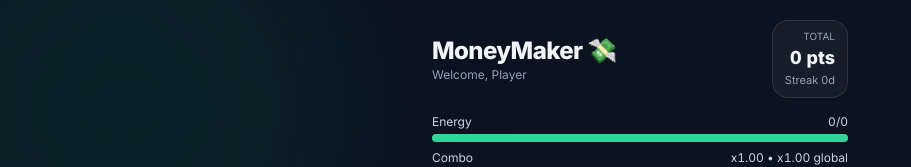
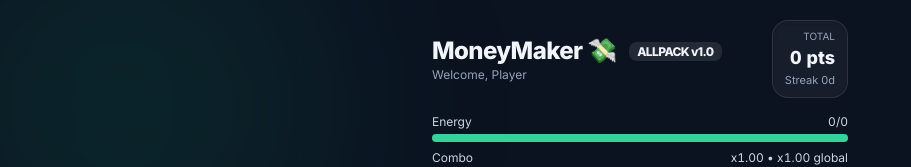
Before and after one commit to DozerBrain/TelegramMoneyMaker, a React (Vite) app: page / in a window 1280 px wide. Shown: the top 167 px of the page, without its empty margins (0-911 px from the left). Built offline with nearby package versions, Linux system fonts and the light colour scheme.

Commit message:
Update App.tsx

```diff
--- a/src/App.tsx
+++ b/src/App.tsx
@@ -1,4 +1,7 @@
 import React, { useEffect, useMemo, useRef, useState } from "react";
+
+/* ========= Version tag (visible in header) ========= */
+const MM_VERSION = "ALLPACK v1.0";
 
 /* ---------------- Types ---------------- */
 type ShopItem = { id: string; name: string; kind: "upgrade"|"consumable"; cost: number; apply: () => void };
@@ -44,17 +47,17 @@ export default function App() {
   const [showMore, setShowMore] = useState(false);
 
   // prestige
-  const [shards, setShards] = useState(() => lsn("shards", 0));                  // permanent
+  const [shards, setShards] = useState(() => lsn("shards", 0));
   const [prestigeCount, setPrestigeCount] = useState(() => lsn("prestigeCount",0));
-  const globalMultiplier = useMemo(()=> 1 + shards*0.1, [shards]);               // +10% each shard
+  const globalMultiplier = useMemo(()=> 1 + shards*0.1, [shards]); // +10% each shard
 
   // skins & pets
   type SkinId = "default"|"emeraldSuit"|"goldSuit";
   type PetId  = "none"|"miniCoin"|"owl";
   const [skin, setSkin] = useState<SkinId>(()=> lsGet("skin","default") as SkinId);
   const [pet, setPet]   = useState<PetId>(()=> lsGet("pet","none") as PetId);
-  const skinBonus = skin==="emeraldSuit"?1.05: skin==="goldSuit"?1.08: 1;        // affects tap
-  const petAuto   = pet==="miniCoin"?1: pet==="owl"?2: 0;                         // +auto/sec
+  const skinBonus = skin==="emeraldSuit"?1.05: skin==="goldSuit"?1.08: 1;   // affects tap
+  const petAuto   = pet==="miniCoin"?1: pet==="owl"?2: 0;                    // +auto/sec
 
   // sounds
   const [sfxOn, setSfxOn] = useState(()=> lsGet("sfxOn","1")==="1");
@@ -84,11 +87,9 @@ export default function App() {
   const [feverUntil, setFeverUntil] = useState(0);
   const feverActive = Date.now() < feverUntil;
 
-  // spin
+  // spin & chest
   const [nextSpinAt, setNextSpinAt] = useState<number>(() => lsn("nextSpinAt", 0));
   const [spinCountdown, setSpinCountdown] = useState("");
-
-  // daily chest
   const [nextChestAt, setNextChestAt] = useState<number>(()=> lsn("nextChestAt",0));
   const [chestCountdown, setChestCountdown] = useState("");
 
@@ -121,14 +122,16 @@ export default function App() {
         setUsername(uname); lsSet("username", uname);
       }
       const now = Date.now(), last = lastLogin || 0, days = Math.floor((now - last)/86400000);
-      if (last===0 || days===0) {} else if (days===1) { setStreak(s=>s+1); setCoins(c=>c+20*Math.min(7,(streak||0)+1)); toast("Daily streak +1 ⭐") }
+      if (last===0 || days===0) {}
+      else if (days===1) { setStreak(s=>s+1); setCoins(c=>c+20*Math.min(7,(streak||0)+1)); toast("Daily streak +1 ⭐") }
       else { setStreak(1); toast("Streak reset") }
       setLastLogin(now);
     }catch{}
   },[]);
 
   /* -------- persist -------- */
-  useEffect(()=>{ lsSet("score",score); lsSet("taps",taps); lsSet("energy",energy); lsSet("maxEnergy",maxEnergy);
+  useEffect(()=>{
+    lsSet("score",score); lsSet("taps",taps); lsSet("energy",energy); lsSet("maxEnergy",maxEnergy);
     lsSet("tapPower",tapPower); lsSet("autoRate",autoRate); lsSet("regenRate",regenRate); lsSet("coins",coins);
     lsSet("streak",streak); lsSet("lastLogin",lastLogin); lsSet("upgradesBought",upgradesBought);
     lsSet("shards",shards); lsSet("prestigeCount",prestigeCount); lsSet("skin",skin); lsSet("pet",pet); lsSet("sfxOn",sfxOn?'1':'0');
@@ -183,7 +186,7 @@ export default function App() {
   const [leaderboard, setLeaderboard] = useState<LBRow[]>(()=> ensureWeekBoard(username, score));
   useEffect(()=>{ setLeaderboard(ensureWeekBoard(username, score)) },[score,username]);
 
-  /* -------- spin -------- */
+  /* -------- spin & chest handlers -------- */
   const onReward = (r:Reward)=>{
     switch(r.kind){
       case "coins": setCoins(c=>c+r.amount); toast(`+${r.amount} coins 💰`); break;
@@ -197,8 +200,6 @@ export default function App() {
         break;
     }
   };
-
-  /* -------- daily chest -------- */
   const openChest = ()=>{
     if(Date.now() < nextChestAt) return;
     const pool:Reward[] = [
@@ -217,7 +218,6 @@ export default function App() {
   const shardGain = useMemo(()=> Math.floor(score/10000), [score]); // 1 per 10k total
   const doPrestige = ()=>{
     if (shardGain<=0) return toast("Earn at least 10k to prestige.");
-    // reset progress but keep shards and cosmetics
     setShards(s=>s+shardGain); setPrestigeCount(p=>p+1);
     setScore(0); setTaps(0); setEnergy(50); setMaxEnergy(50);
     setTapPower(1); setAutoRate(0); setRegenRate(5); setCoins(0); setUpgradesBought(0);
@@ -237,7 +237,9 @@ export default function App() {
         {/* header */}
         <div className="w-full flex items-center justify-between">
           <div>
-            <h1 className="text-2xl font-extrabold tracking-tight">MoneyMaker 💸</h1>
+            <h1 className="text-2xl font-extrabold tracking-tight">
+              MoneyMaker 💸 <span className="ml-2 rounded-lg bg-white/10 px-2 py-0.5 text-xs align-middle">{MM_VERSION}</span>
+            </h1>
             <p className="text-xs text-slate-400">Welcome, {username}</p>
           </div>
           <div className="rounded-2xl border border-white/10 bg-white/5 px-3 py-2 text-right shadow-inner backdrop-blur-sm">
```
